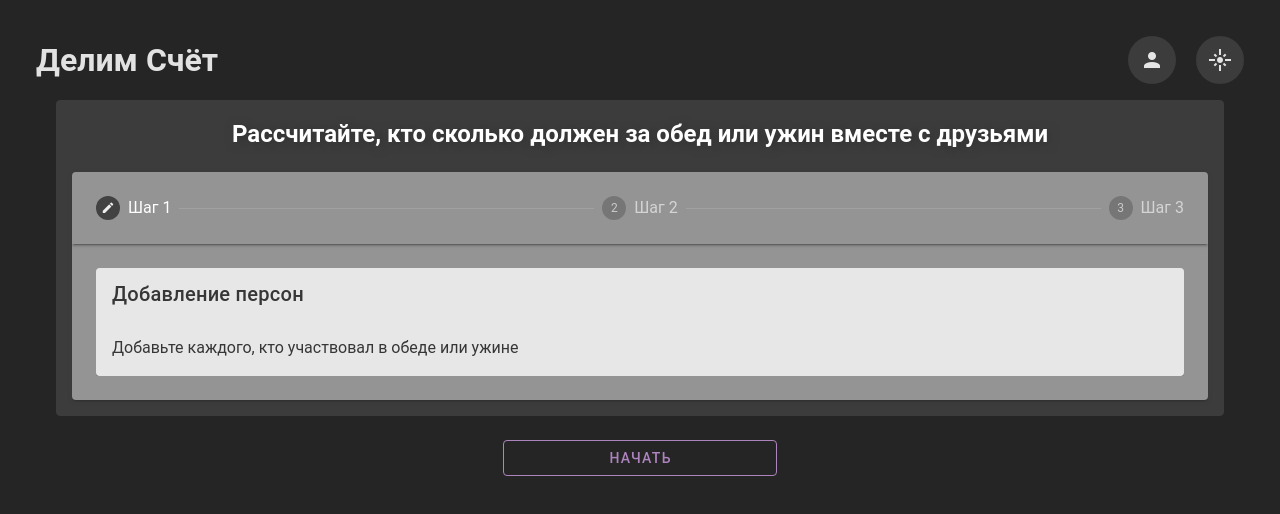
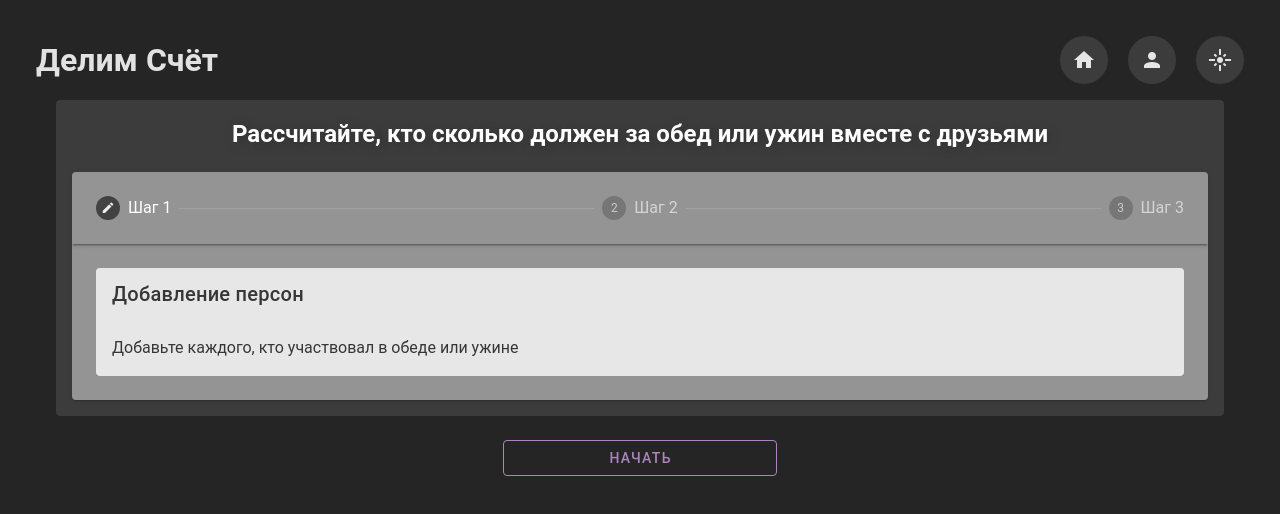
Before and after one commit to Capybarka/practice1, a Vue app: page /AddPerson in a window 1280 px wide. Shown: the top 514 px of the page. Built offline with nearby package versions, Linux system fonts and the light colour scheme.

Commit message:
что-то

```diff
--- a/src/components/Navbar.vue
+++ b/src/components/Navbar.vue
@@ -4,9 +4,14 @@
           <div class="header__container">
             <h1>Делим Счёт</h1>
             <div class="header__btns">
-              <v-btn variant="tonal" icon class="mr-5">
+              <v-btn variant="tonal" class="mr-5" icon>
+                <v-icon>mdi-home</v-icon>
+              </v-btn>
+
+              <v-btn variant="tonal" class="mr-5" icon>
                 <v-icon>mdi-account</v-icon>
               </v-btn>
+
               <v-btn @click="toggleTheme" variant="tonal" icon>
                 <v-icon>mdi-flare</v-icon>
               </v-btn>
--- /dev/null
+++ b/src/components/PersonCard.vue
@@ -0,0 +1,28 @@
+<template>
+     <div class="addPerson_input">
+          <v-text-field
+               label="Имя">
+               <template v-slot:prepend>
+                    <v-icon>
+                         mdi-account-check
+                    </v-icon>
+               </template>
+
+               <template v-slot:append>
+                    <v-icon color="red">
+                         mdi-delete
+                    </v-icon>
+               </template>
+          </v-text-field>
+     </div>
+</template>
+
+<script setup>
+defineOptions({
+     name: 'person-card'
+})
+</script>
+
+<style lang="scss" scoped>
+
+</style>
--- a/src/components/index.js
+++ b/src/components/index.js
@@ -2,12 +2,14 @@ import HomePage from '../pages/HomePage.vue'
 import AppInstruction from './AppInstruction.vue'
 import Navbar from './Navbar.vue'
 import DishCard from './DishCard.vue'
+import PersonCard from './PersonCard.vue'
 
 const components = [
      HomePage,
      AppInstruction,
      Navbar,
-     DishCard
+     DishCard,
+     PersonCard
 ]
 
 export default components
--- a/src/pages/AddPerson.vue
+++ b/src/pages/AddPerson.vue
@@ -9,22 +9,7 @@
                     <!-- при нажатии на кнопку добавления добавится инпут с кнопка добавить -->
                </v-card>
 
-               <div class="addPerson_input">
-                    <v-text-field  label="Имя">
-                         <template v-slot:prepend>
-                              <v-icon>
-                                   mdi-account-check
-                              </v-icon>
-                         </template>
-
-                         <template v-slot:append>
-                              <v-icon color="red">
-                                   mdi-delete
-                              </v-icon>
-                         </template>
-                    </v-text-field>
-                    <!-- <v-btn></v-btn> -->
-               </div>
+              <person-card></person-card>
 
                <v-row justify="center">
                     <v-col cols="auto">
@@ -39,14 +24,12 @@ import { useRouter } from 'vue-router';
 
 const router = useRouter()
 
-
-
 const goToAddDishesPage = () => router.push('/AddPerson/AddDishes')
 </script>
 
 <style lang="scss" scoped>
 .addPerson {
-     &__title{
+     &__title {
           display: flex;
      }
 }
```
